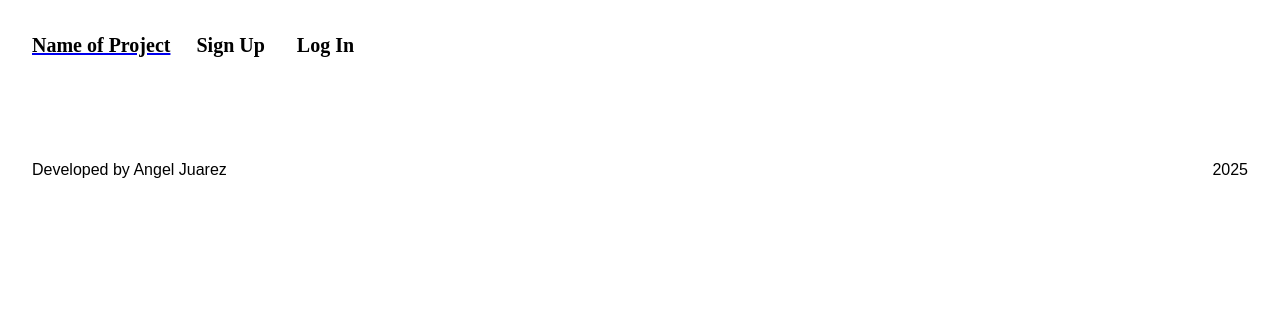
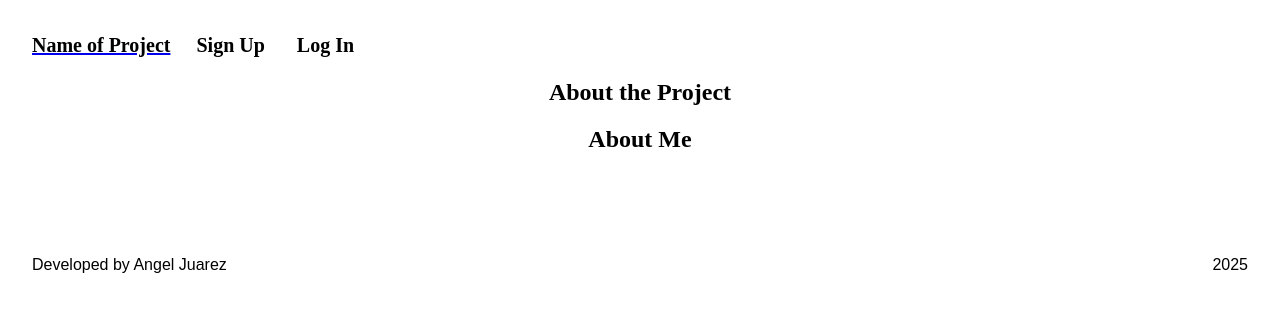
Before and after one commit to ajuarezse/tripleTenFinalProject_React, a React (Vite) app: page /about in a window 1280 px wide. Shown: the top 312 px of the page. Built offline with nearby package versions, Linux system fonts and the light colour scheme.

Commit message:
add about

```diff
--- /dev/null
+++ b/src/components/About/About.jsx
@@ -0,0 +1,16 @@
+import "./About.css";
+
+function About() {
+  return (
+    <div className="about">
+      <section className="about__project">
+        <h2 className="about__project-title">About the Project</h2>
+      </section>
+      <section className="about__me">
+        <h2 className="about__me-title">About Me</h2>
+      </section>
+    </div>
+  );
+}
+
+export default About;
--- a/src/components/App/App.jsx
+++ b/src/components/App/App.jsx
@@ -5,11 +5,11 @@ import Header from "../Header/Header";
 import Footer from "../Footer/Footer";
 import Main from "../Main/Main";
 import Profile from "../Profile/Profile";
+import About from "../About/About";
 import RegisterModal from "../RegisterModal/RegisterModal";
 import LoginModal from "../LoginModal/LoginModal";
 import ProtectedRoute from "../ProtectedRoute/ProtectedRoute";
 import CurrentUserContext from "../../contexts/CurrentUserContext";
-import { use } from "react";
 
 function App() {
   const [activeModal, setActiveModal] = useState("");
@@ -68,6 +68,7 @@ function App() {
                 </ProtectedRoute>
               }
             />
+            <Route path="/about" element={<About />} />
           </Routes>
           <Footer />
         </div>
```
Also changed, not shown: src/components/About/About.css (added).
